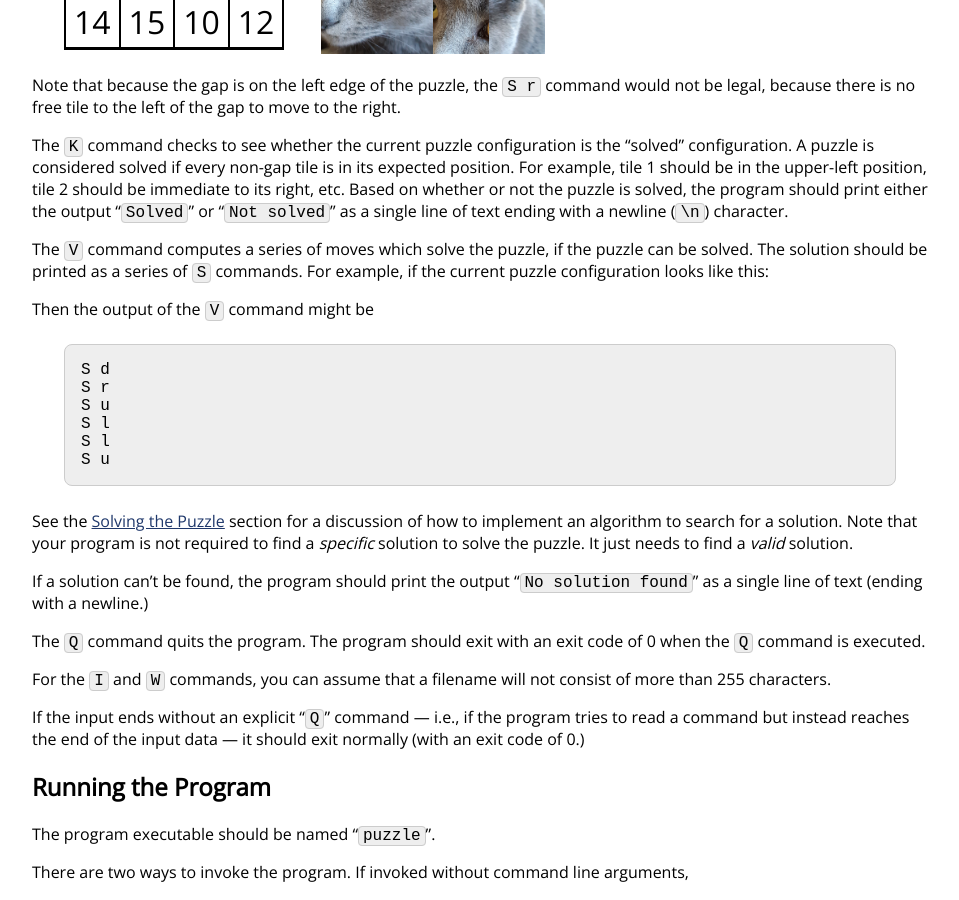
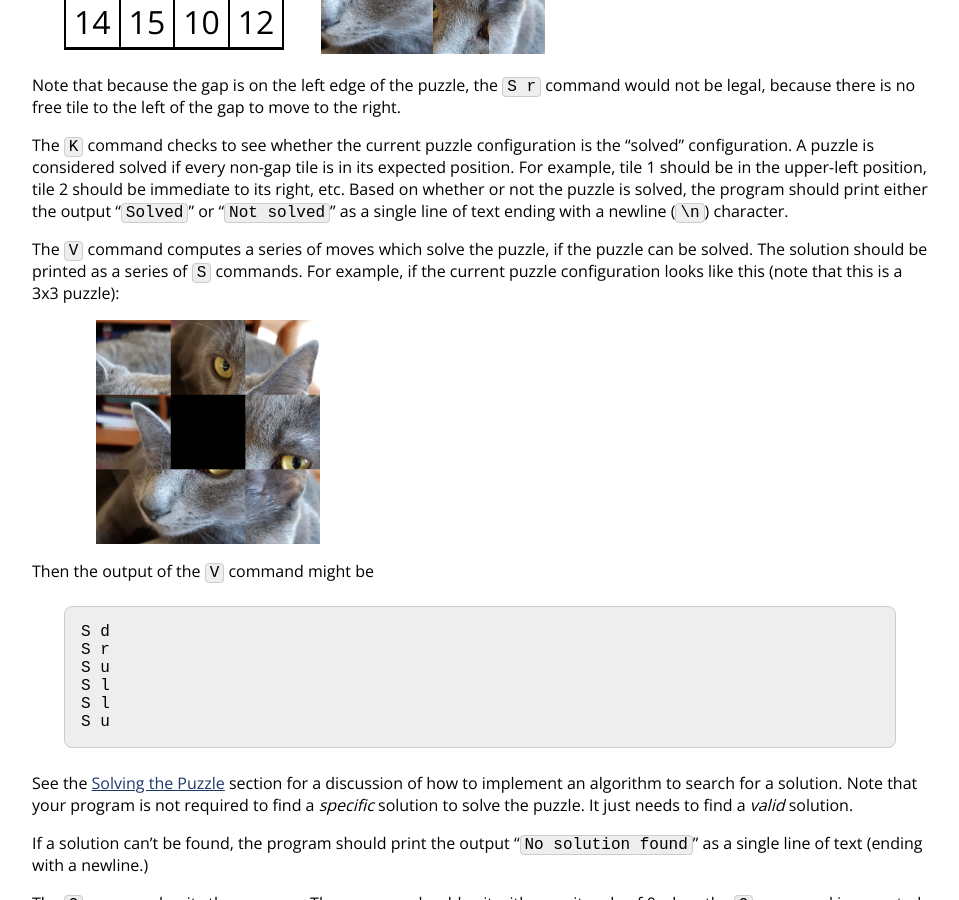
Before and after one commit to vivek-booshan/cs220-sp23, a Jekyll site: the page built from assign/midterm.md, in a window 1280 px wide and 900 px high, scrolled down 6457 px. Shown: the whole window, without its empty margins (160-1119 px from the left). Built offline with Jekyll 4.4.1, drawn with Linux system fonts in a browser that asks for light colours; some web fonts are replaced; formulas are drawn with MathJax 3.

Commit message:
orig puzzle config for example V command output

```diff
--- a/assign/midterm.md
+++ b/assign/midterm.md
@@ -395,8 +395,11 @@ a single line of text ending with a newline (`\n`) character.
 The `V` command computes a series of moves which solve the puzzle,
 if the puzzle can be solved. The solution should be printed as a series
 of `S` commands.  For example, if the current puzzle configuration looks like
-this:
+this (note that this is a 3x3 puzzle):
 
+<div class="puzzle_layout">
+<a href="img/ingo_scrambled_3_test08.png"><img style="margin-left: 2em;" class="puzzle_img"  src="img/ingo_scrambled_3_test08.png" alt="Puzzle after moving the free tile up"></a>
+</div>
 
 Then the output of the `V` command might be
 
```
Also changed, not shown: assign/img/ingo_scrambled_3_test08.png (added).
